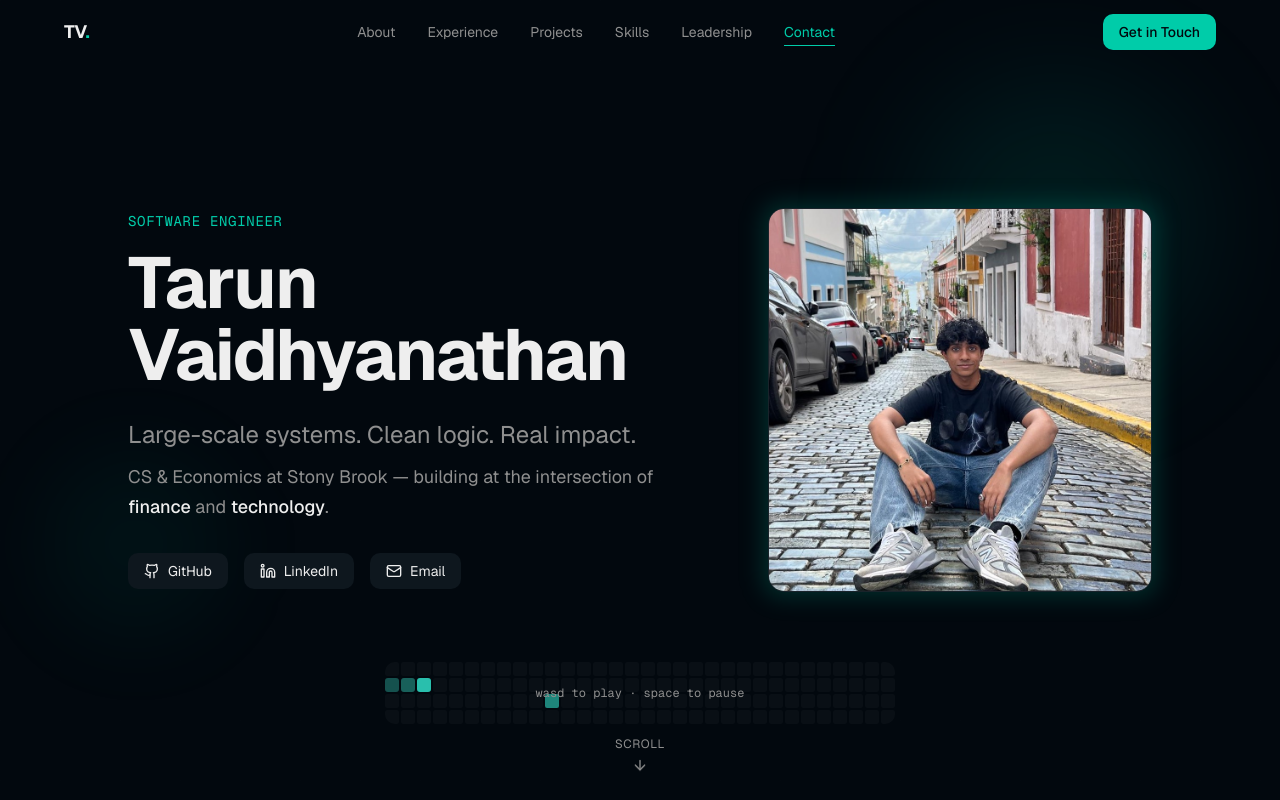
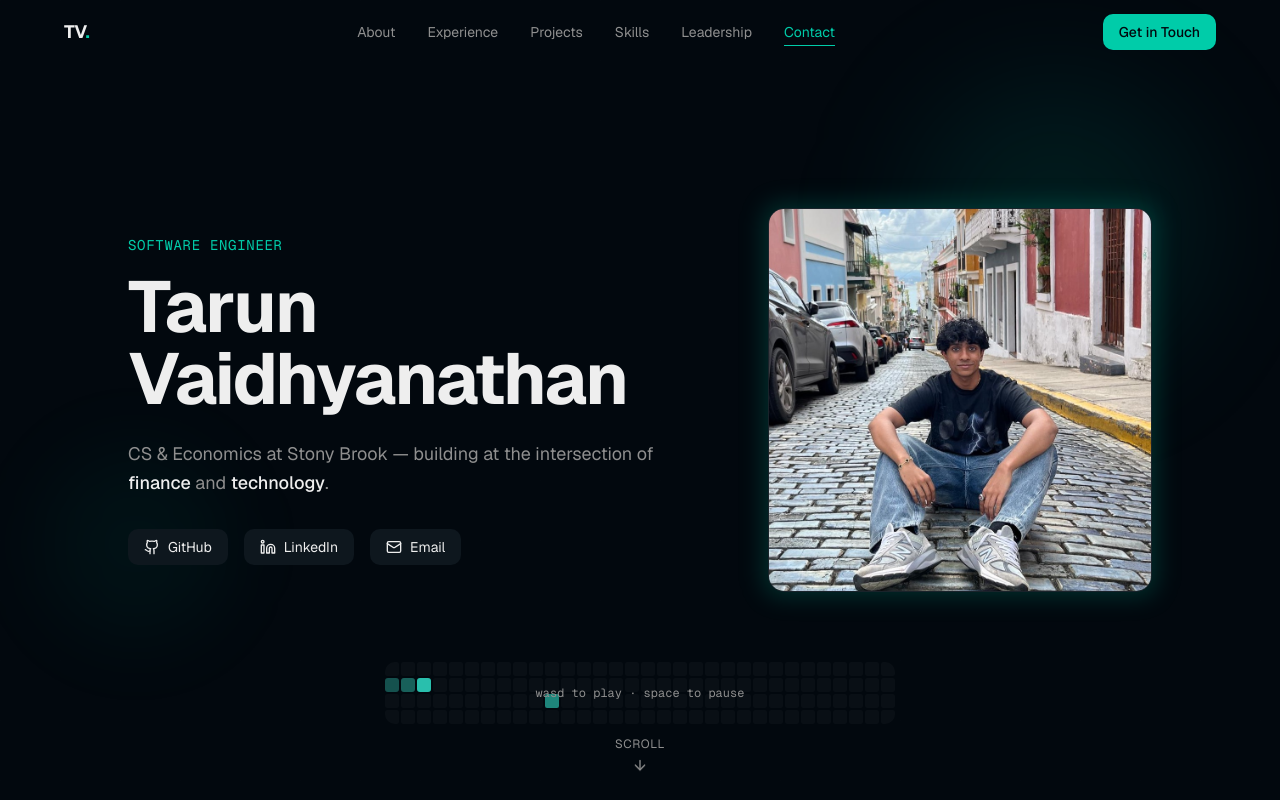
Before and after one commit to tarunvaid05/cse300-personal-website, a Next.js app: page / in a window 1280 px wide. Shown: the top 800 px of the page. Built offline with nearby package versions, Linux system fonts and the light colour scheme.

Commit message:
Remove hero tagline

```diff
--- a/components/hero.tsx
+++ b/components/hero.tsx
@@ -42,9 +42,6 @@ export function Hero() {
             <h1 className="text-5xl md:text-7xl font-bold tracking-tight mb-6 text-balance">
               Tarun Vaidhyanathan
             </h1>
-            <p className="text-xl md:text-2xl text-muted-foreground max-w-2xl leading-relaxed mb-2">
-              Large-scale systems. Clean logic. Real impact.
-            </p>
             <p className="text-lg text-muted-foreground max-w-2xl leading-relaxed mb-8">
               CS & Economics at Stony Brook — building at the intersection of{" "}
               <span className="text-foreground font-medium">finance</span> and{" "}
```
